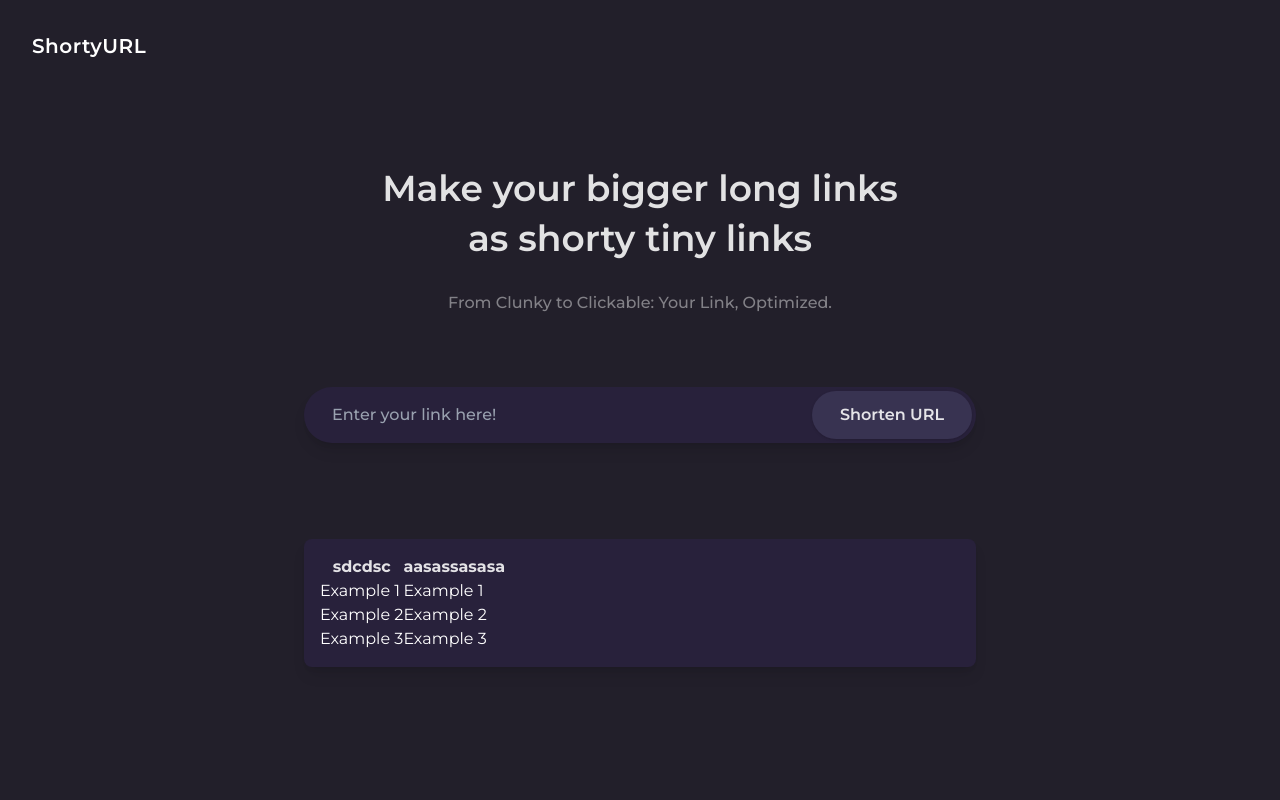
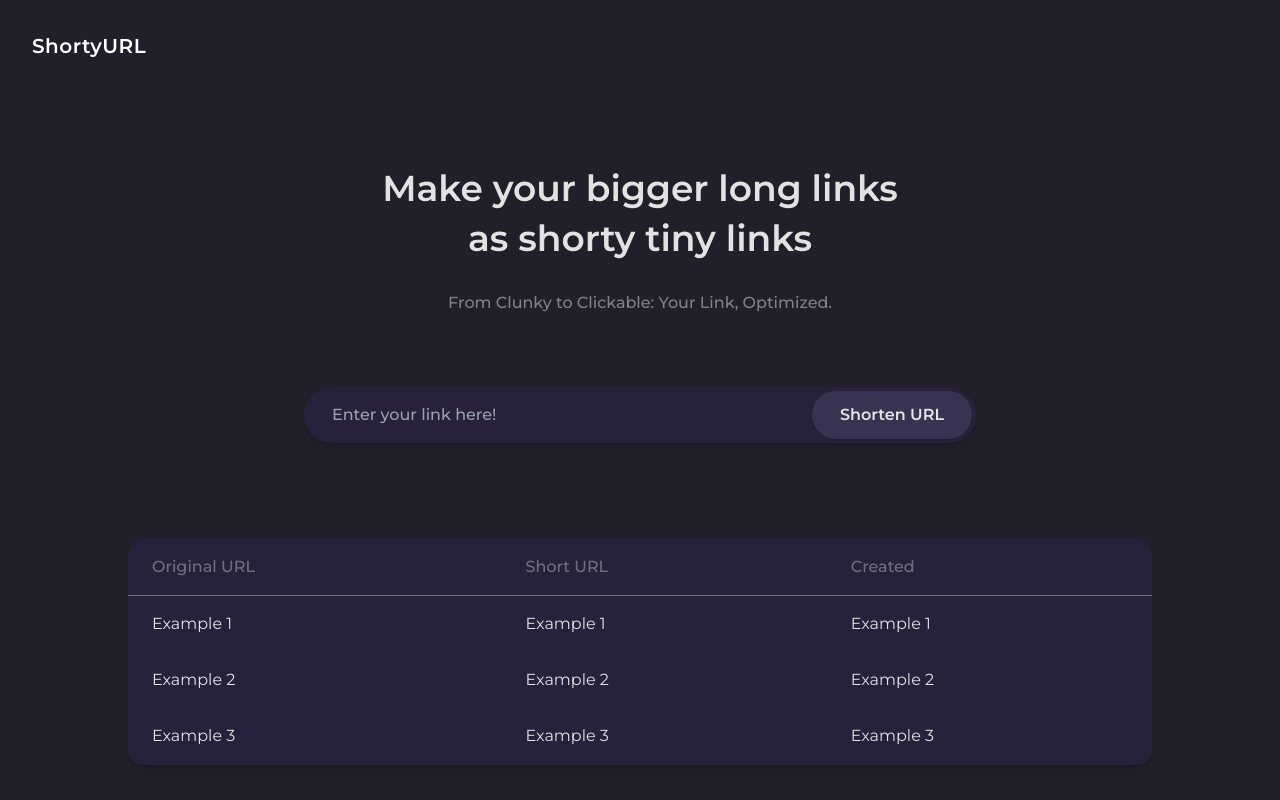
Before and after one commit to alerandon/shorty-url-app, a React (Vite) app in the folder apps/client/: page / in a window 1280 px wide. Built offline with nearby package versions, Linux system fonts and the light colour scheme.

Commit message:
chore(client): styled short urls table

```diff
--- a/apps/client/src/components/ShortUrlList.tsx
+++ /dev/null
@@ -1,28 +0,0 @@
-import React from 'react';
-
-const ShortUrlList: React.FC = () => {
-  return (
-    <div className="w-full max-w-2xl mx-auto mt-24 bg-[#28213B] rounded-lg shadow-lg p-4">
-      <ul>
-        <tr>
-          <th>sdcdsc</th>
-          <th>aasassasasa</th>
-        </tr>
-        <tr>
-          <td className="text-white mb-2">Example 1</td>
-          <td className="text-white mb-2">Example 1</td>
-        </tr>
-        <tr>
-          <td className="text-white mb-2">Example 2</td>
-          <td className="text-white mb-2">Example 2</td>
-        </tr>
-        <tr>
-          <td className="text-white mb-2">Example 3</td>
-          <td className="text-white mb-2">Example 3</td>
-        </tr>
-      </ul>
-    </div>
-  );
-};
-
-export default ShortUrlList;
--- /dev/null
+++ b/apps/client/src/components/ShortUrlTable.tsx
@@ -0,0 +1,30 @@
+import React from 'react';
+
+const ShortUrlTable: React.FC = () => {
+  return (
+    <table className="w-full max-w-xl md:max-w-5xl mx-auto mt-16 md:mt-24 bg-[#28213B] rounded-2xl shadow-lg border-collapse md:text-base text-xs">
+      <tr>
+        <th className="px-5 py-3 md:px-6 md:py-4 text-left">Original URL</th>
+        <th className="px-5 py-3 md:px-6 md:py-4 text-left">Short URL</th>
+        <th className="px-5 py-3 md:px-6 md:py-4 text-left">Created</th>
+      </tr>
+      <tr className="hover:bg-[#3d3757] transition-colors duration-200">
+        <td className="px-5 py-3 md:px-6 md:py-4">Example 1</td>
+        <td className="px-5 py-3 md:px-6 md:py-4">Example 1</td>
+        <td className="px-5 py-3 md:px-6 md:py-4">Example 1</td>
+      </tr>
+      <tr className="hover:bg-[#3d3757] transition-colors duration-200">
+        <td className="px-5 py-3 md:px-6 md:py-4">Example 2</td>
+        <td className="px-5 py-3 md:px-6 md:py-4">Example 2</td>
+        <td className="px-5 py-3 md:px-6 md:py-4">Example 2</td>
+      </tr>
+      <tr className="hover:bg-[#3d3757] transition-colors duration-200">
+        <td className="px-5 py-3 md:px-6 md:py-4">Example 3</td>
+        <td className="px-5 py-3 md:px-6 md:py-4">Example 3</td>
+        <td className="px-5 py-3 md:px-6 md:py-4">Example 3</td>
+      </tr>
+    </table>
+  );
+};
+
+export default ShortUrlTable;
--- a/apps/client/src/components/sections/MainSection.tsx
+++ b/apps/client/src/components/sections/MainSection.tsx
@@ -1,14 +1,14 @@
 import type { FC } from 'react';
 import Hero from '../Hero';
 import LinkInput from '../LinkInput';
-import ShortUrlList from '../ShortUrlList';
+import ShortUrlTable from '../ShortUrlTable';
 
 const MainSection: FC = () => {
   return (
     <main className="flex flex-col justify-center items-center p-4 md:p-8">
       <Hero />
       <LinkInput />
-      <ShortUrlList />
+      <ShortUrlTable />
     </main>
   );
 };
--- a/apps/client/src/index.css
+++ b/apps/client/src/index.css
@@ -14,3 +14,13 @@
   -webkit-font-smoothing: antialiased;
   -moz-osx-font-smoothing: grayscale;
 }
+
+th {
+  border-bottom: 1px solid rgba(230, 230, 230, 0.4);
+  font-weight: 500;
+  opacity: 40%;
+}
+
+tr:last-child > td {
+  border-bottom: 1px solid transparent;
+}
```
